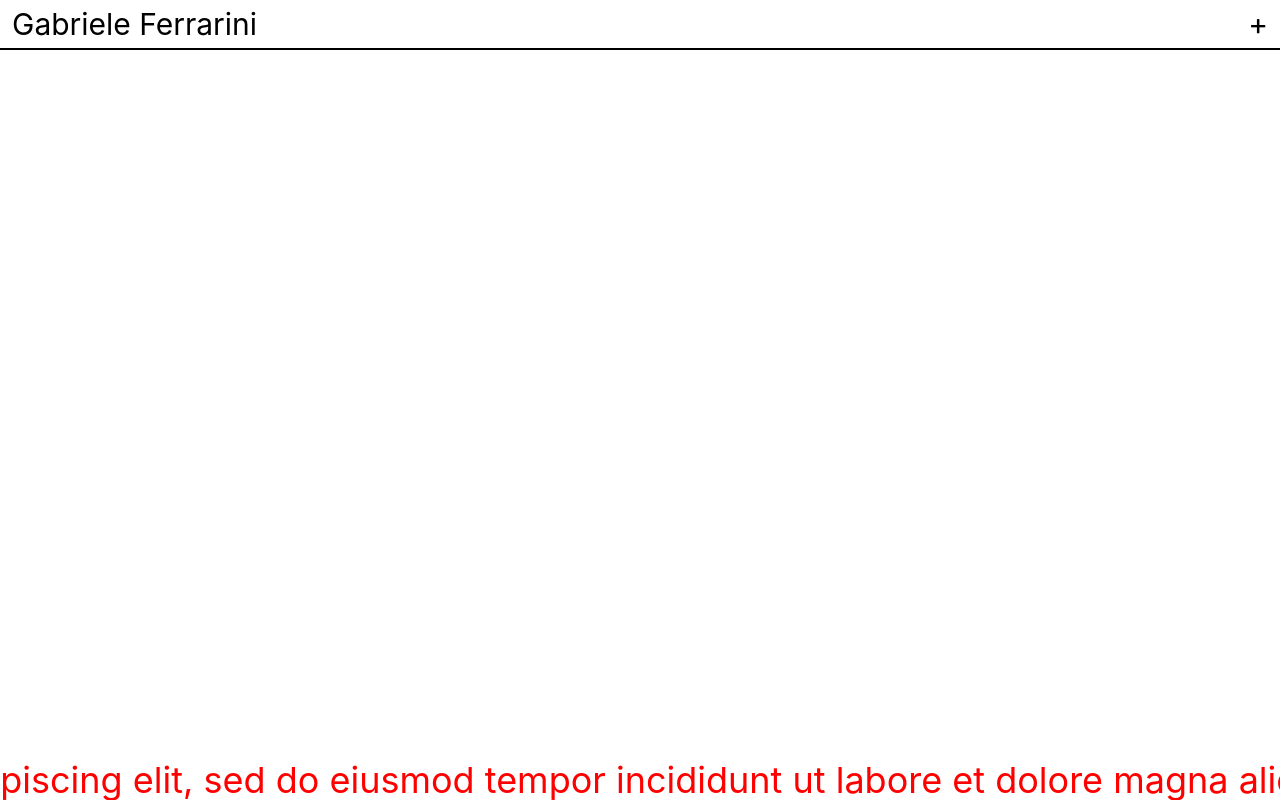
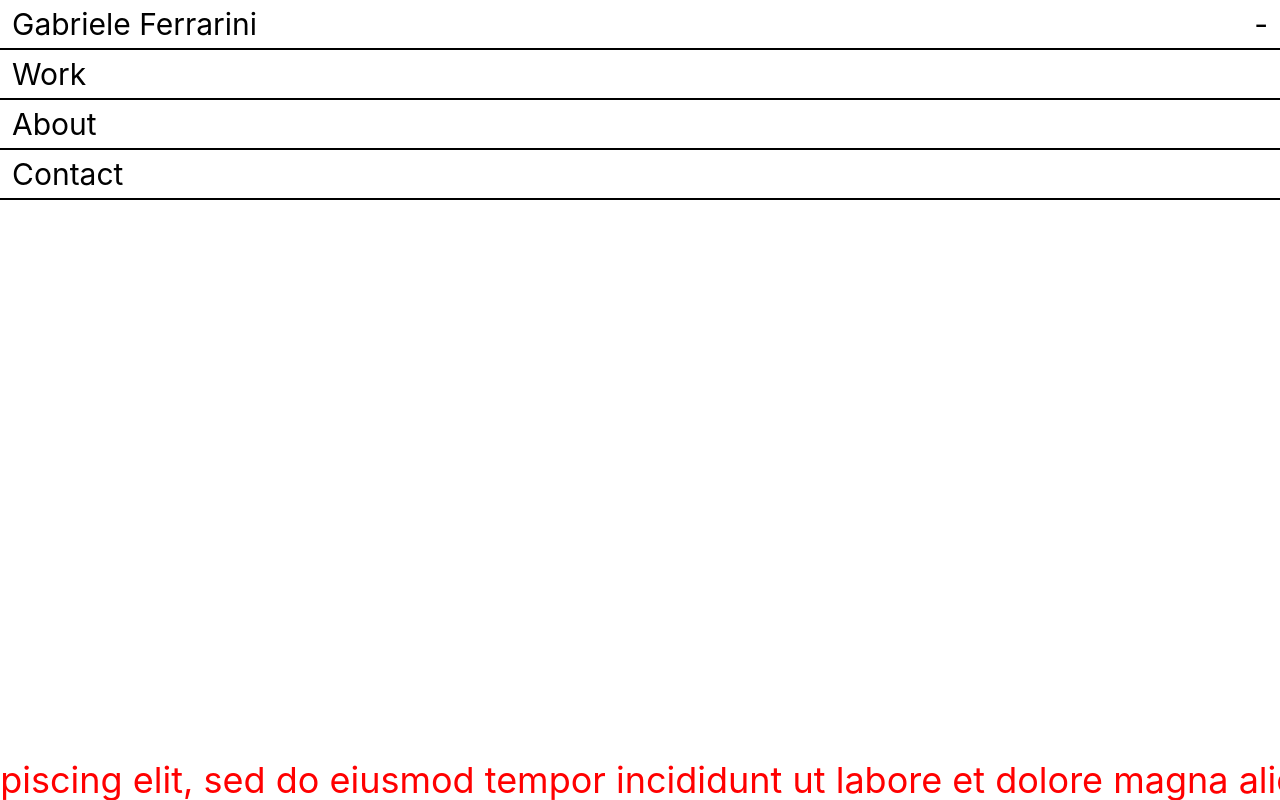
Before and after one commit to fibonacid/gabriele-ferrarini, an Astro site: page / in a window 1280 px wide. Built offline with nearby package versions, Linux system fonts and the light colour scheme; Astro itself is replaced by a stand-in of ours.

Commit message:
keep nav open on homepage

```diff
--- a/src/components/Header.tsx
+++ b/src/components/Header.tsx
@@ -1,13 +1,14 @@
-import type { Component } from "solid-js";
 import { HeaderNav, HeaderNavProps } from "./HeaderNav";
-import { setMenuOpen, menuOpen } from "./signals";
+import { Component, createSignal } from "solid-js";
 
 export type HeaderProps = {
   label: string;
-  items: HeaderNavProps["items"];
+  navItems: HeaderNavProps["items"];
+  navIsOpen?: boolean;
 };
 
 const Header: Component<HeaderProps> = (props) => {
+  const [navIsOpen, setNavIsOpen] = createSignal(props.navIsOpen || false);
   return (
     <>
       <header class="fixed left-0 right-0 top-0 h-header z-20 flex items-center bg-white text-3xl justify-between border-b-2 border-black">
@@ -15,12 +16,12 @@ const Header: Component<HeaderProps> = (props) => {
         <div
           class="px-3"
           role="button"
-          onClick={() => setMenuOpen(!menuOpen())}
+          onClick={() => setNavIsOpen(!navIsOpen())}
         >
-          {menuOpen() ? "-" : "+"}
+          {navIsOpen() ? "-" : "+"}
         </div>
       </header>
-      <HeaderNav items={props.items} />
+      <HeaderNav items={props.navItems} isOpen={navIsOpen()} />
     </>
   );
 };
--- a/src/components/HeaderNav.tsx
+++ b/src/components/HeaderNav.tsx
@@ -1,5 +1,4 @@
 import { Component, For } from "solid-js";
-import { menuOpen } from "./signals";
 import { classes } from "./utils";
 
 export type HeaderNavItem = {
@@ -9,14 +8,14 @@ export type HeaderNavItem = {
 
 export type HeaderNavProps = {
   items: HeaderNavItem[];
+  isOpen: boolean;
 };
 
-export const HeaderNav: Component<HeaderNavProps> = (props) => {
-  return (
+export const HeaderNav: Component<HeaderNavProps> = (props) => (
   <nav
     class={classes(
       "fixed z-10 top-header left-0 right-0 transition-transform ",
-        menuOpen() || "transform -translate-y-full"
+      props.isOpen || "transform -translate-y-full"
     )}
   >
     <For each={props.items}>
@@ -31,4 +30,3 @@ export const HeaderNav: Component<HeaderNavProps> = (props) => {
     </For>
   </nav>
 );
-};
--- a/src/components/signals.tsx
+++ /dev/null
@@ -1,3 +0,0 @@
-import { createSignal } from "solid-js";
-
-export const [menuOpen, setMenuOpen] = createSignal(false);
--- a/src/layouts/Layout.astro
+++ b/src/layouts/Layout.astro
@@ -5,9 +5,10 @@ import Footer from "../components/Footer.astro";
 
 export interface Props {
   title: string;
+  navIsOpen?: boolean;
 }
 
-const { title } = Astro.props;
+const { title, navIsOpen } = Astro.props;
 ---
 
 <!DOCTYPE html>
@@ -23,7 +24,8 @@ const { title } = Astro.props;
     <Header
       client:idle
       label="Gabriele Ferrarini"
-      items={[
+      navIsOpen={navIsOpen}
+      navItems={[
         { label: "Work", href: "/work" },
         { label: "About", href: "/about" },
         { label: "Contact", href: "/contact" },
--- a/src/pages/index.astro
+++ b/src/pages/index.astro
@@ -2,4 +2,4 @@
 import Layout from "../layouts/Layout.astro";
 ---
 
-<Layout title="Homepage" />
+<Layout title="Homepage" navIsOpen />
```
Lines whose indentation alone changed are shown as unchanged.
